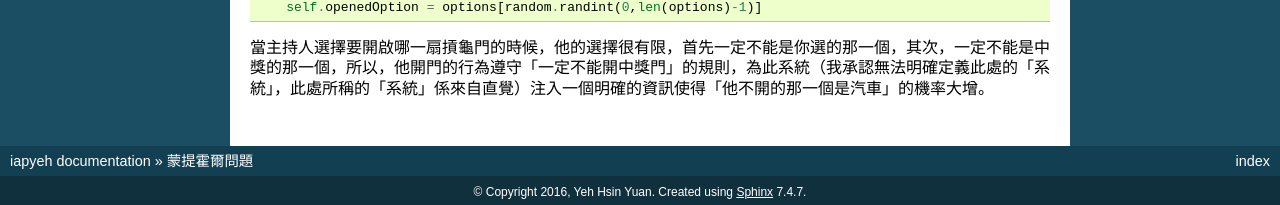
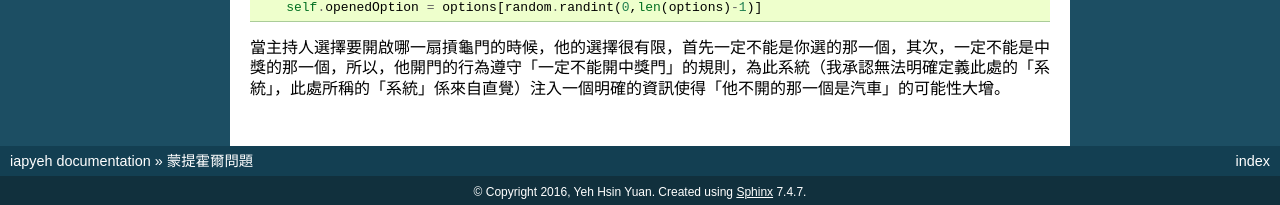
Before and after one commit to iapyeh/iapyeh, a Sphinx documentation site: the page built from docs/blogs/MontyHallProblem.rst, in a window 1280 px wide. Shown: the part 2161-2366 px from the top of the page. Built offline with Sphinx 7.4.7, drawn with Linux system fonts in a browser that asks for light colours.

Commit message:
Google Docs reST Editor@2017-2-13 15:7:37

```diff
--- a/docs/blogs/MontyHallProblem.rst
+++ b/docs/blogs/MontyHallProblem.rst
@@ -101,7 +101,7 @@
 
 這個程式的重點在於它揭露了「直覺出錯」的原因。或者是說，在寫程式的過程中，我領悟了為什麼（我的）直覺會出錯。關鍵處在於我的直覺沒有考慮到「主持人決定開哪一扇門」這個情境。請看程式中第23行附近的 openDoor 子函數。
 
-.. code::
+.. code:: python
 
         def openDoor(self):
             options = self.options[:]
@@ -110,7 +110,7 @@
                 options.remove(self.choice)#移除此門之後，只剩下一個門可以開
             self.openedOption = options[random.randint(0,len(options)-1)]
 
-當主持人選擇要開啟哪一扇摃龜門的時候，他的選擇很有限，首先一定不能是你選的那一個，其次，一定不能是中獎的那一個，所以，他開門的行為遵守「一定不能開中獎門」的規則，為此系統（我承認無法明確定義此處的「系統」，此處所稱的「系統」係來自直覺）注入一個明確的資訊使得「他不開的那一個是汽車」的機率大增。
+當主持人選擇要開啟哪一扇摃龜門的時候，他的選擇很有限，首先一定不能是你選的那一個，其次，一定不能是中獎的那一個，所以，他開門的行為遵守「一定不能開中獎門」的規則，為此系統（我承認無法明確定義此處的「系統」，此處所稱的「系統」係來自直覺）注入一個明確的資訊使得「他不開的那一個是汽車」的可能性大增。
 
 
 .. bottom of content
```
